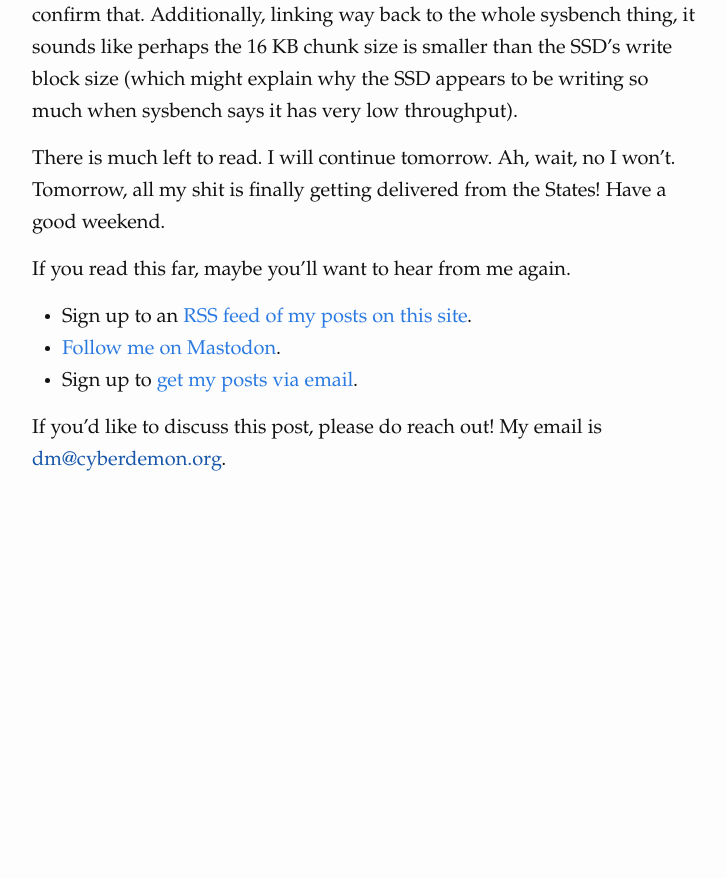
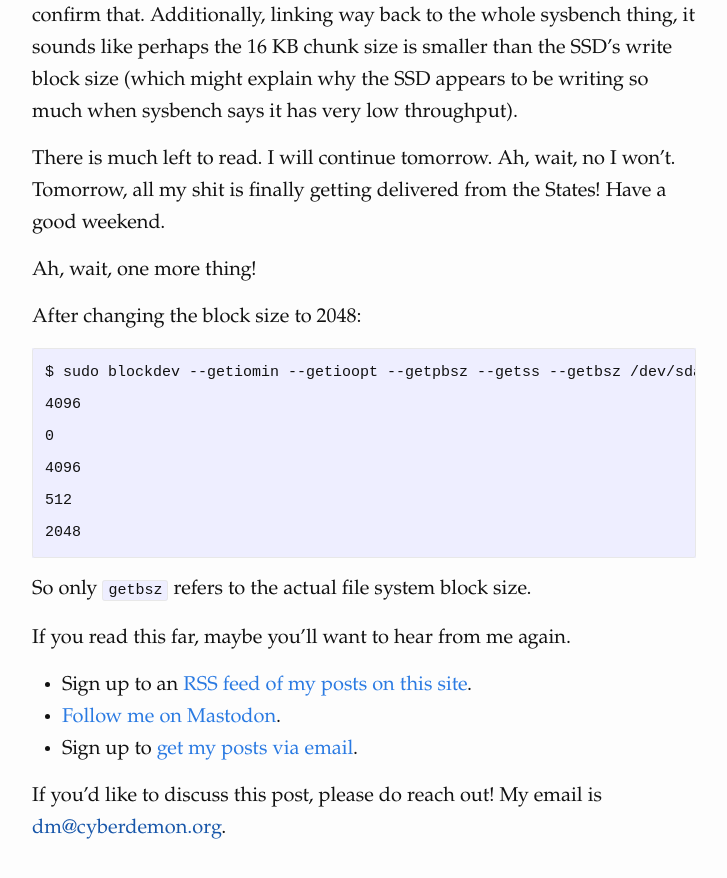
Before and after one commit to dmazin/dmazin.github.io, a Jekyll site: the page built from _posts/2023-03-16-lab.md, in a window 1280 px wide and 900 px high, scrolled down 21032 px. Shown: the top 878 px of the window, without its empty margins (238-965 px from the left). Built offline with Jekyll 4.4.1, drawn with Linux system fonts in a browser that asks for light colours; before the commit the page ends 21568 px from its top, so only the background shows below that.

Commit message:
add one more thing

````diff
--- a/_posts/2023-03-16-lab.md
+++ b/_posts/2023-03-16-lab.md
@@ -517,6 +517,20 @@ Again, it sounds like my SSD *could* have an on-disk buffer. I'd like to confirm
 
 There is much left to read. I will continue tomorrow. Ah, wait, no I won't. Tomorrow, all my shit is finally getting delivered from the States! Have a good weekend.
 
+Ah, wait, one more thing!
+
+After changing the block size to 2048:
+```
+$ sudo blockdev --getiomin --getioopt --getpbsz --getss --getbsz /dev/sda5
+4096
+0
+4096
+512
+2048
+```
+
+So only `getbsz` refers to the actual file system block size.
+
 If you read this far, maybe you’ll want to hear from me again.
 * Sign up to an [RSS feed of my posts on this site](/feed.xml).
 * [Follow me on Mastodon](https://file-explorers.club/@dmitry).
````
